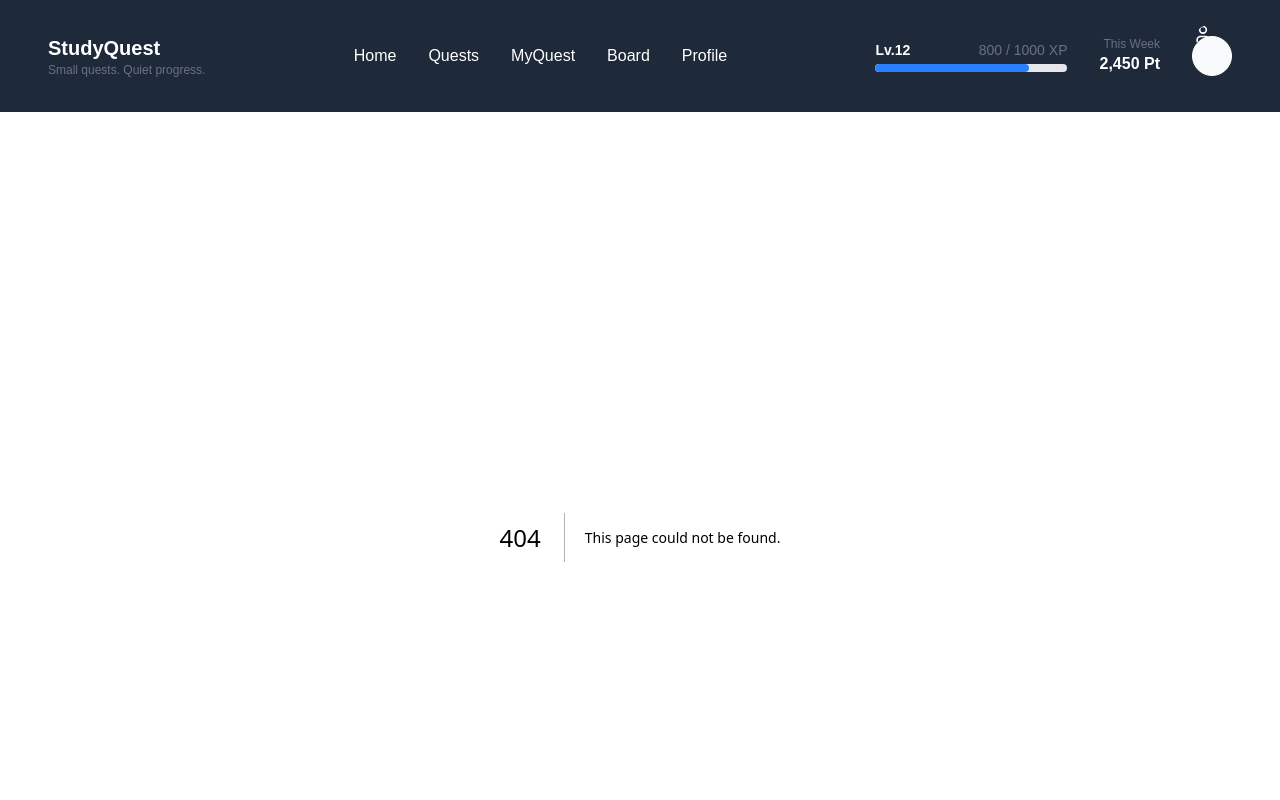
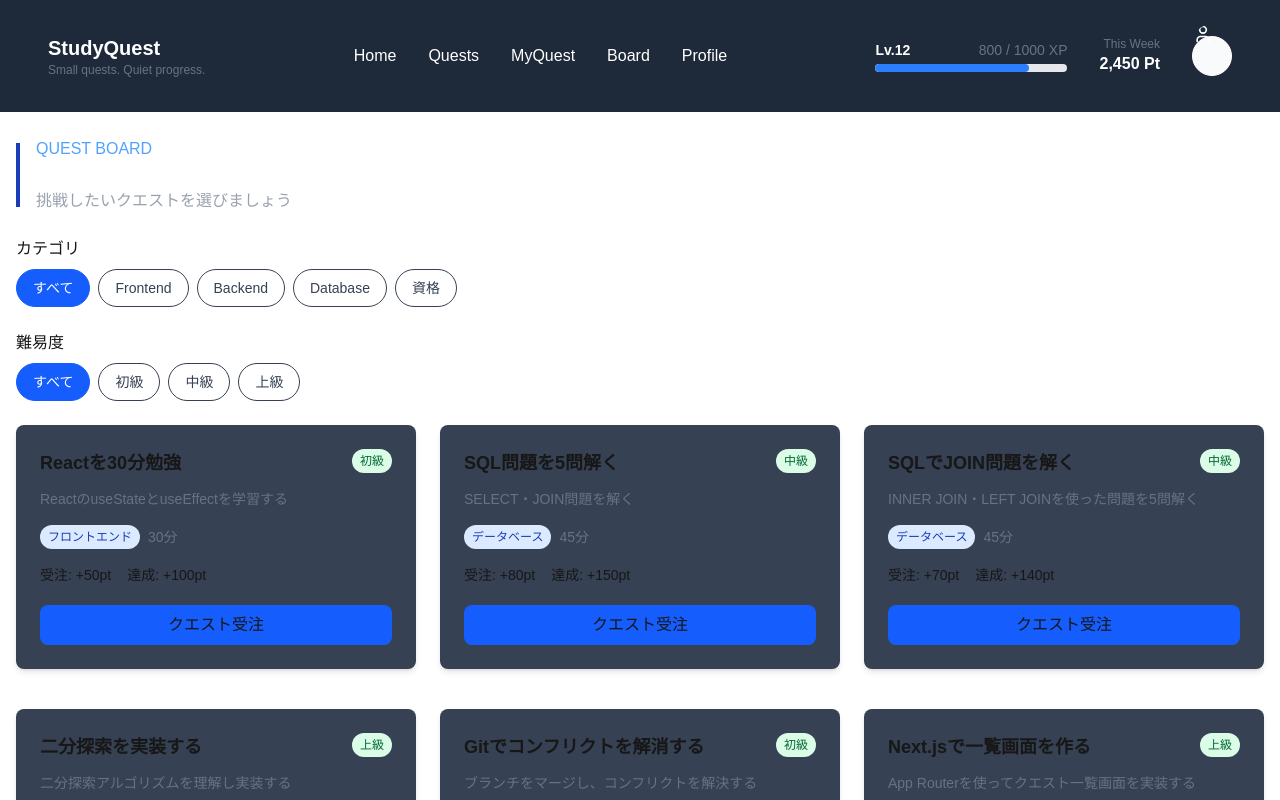
Before and after one commit to IP-GACHI-UT/StudyQuest, a Next.js app in the folder apps/web/: page /quests in a window 1280 px wide. Before the commit this address had no page. Shown: the top 800 px of the page. Built offline with nearby package versions, Linux system fonts and the light colour scheme.

Commit message:
feat: クエスト一覧画面作成

```diff
--- /dev/null
+++ b/apps/web/src/app/quests/page.tsx
@@ -0,0 +1,15 @@
+import SectionHeader from "@/components/common/SectionHeader";
+import { QuestList } from "@/components/quests/QuestList";
+
+export default function QuestsPage() {
+  return (
+    <div className="space-y-6">
+      <SectionHeader
+        enTitle="QUEST BOARD"
+        jaTitle="クエスト一覧"
+        description="挑戦したいクエストを選びましょう"
+      />
+      <QuestList />
+    </div>
+  );
+}
```
